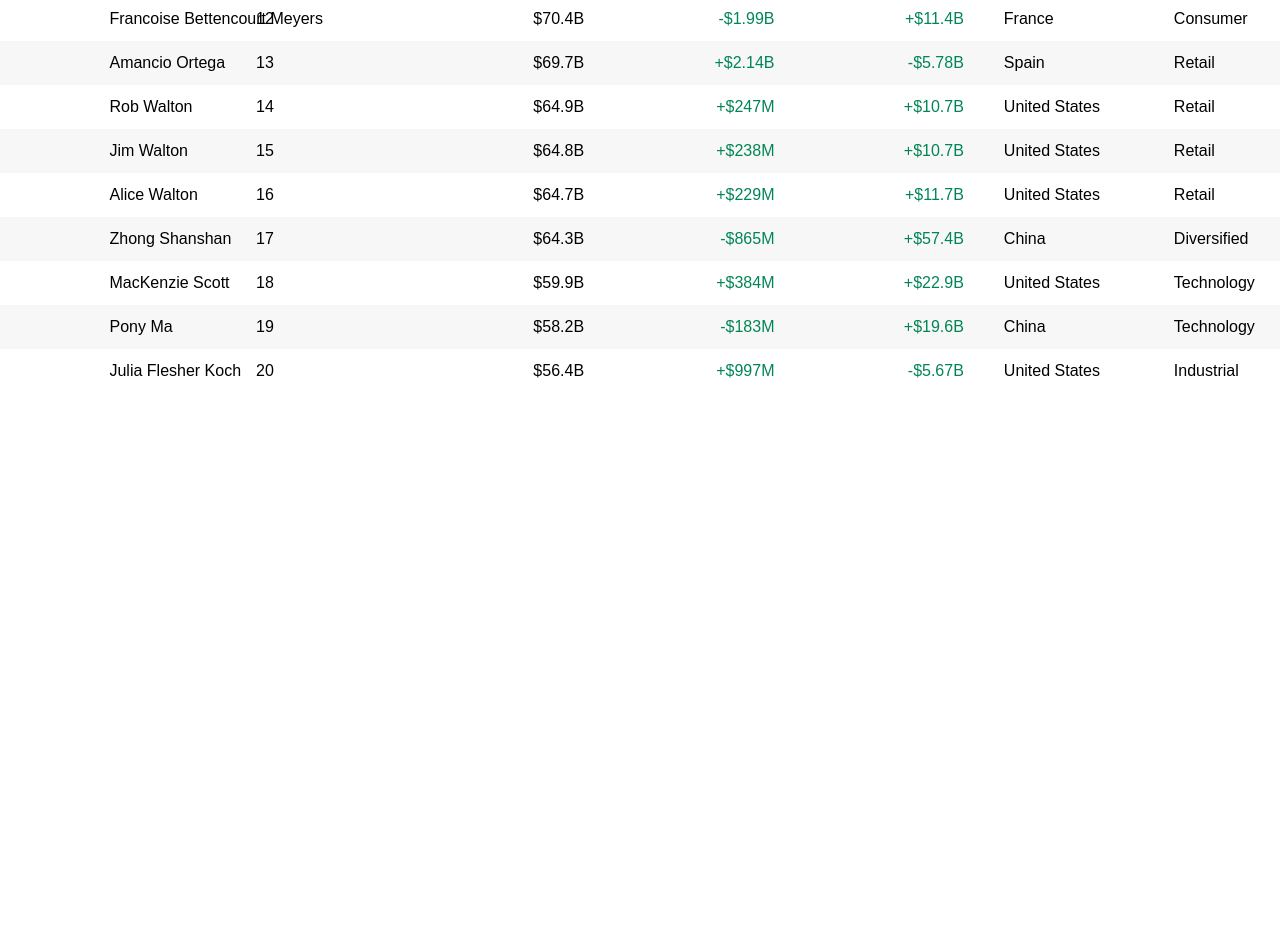
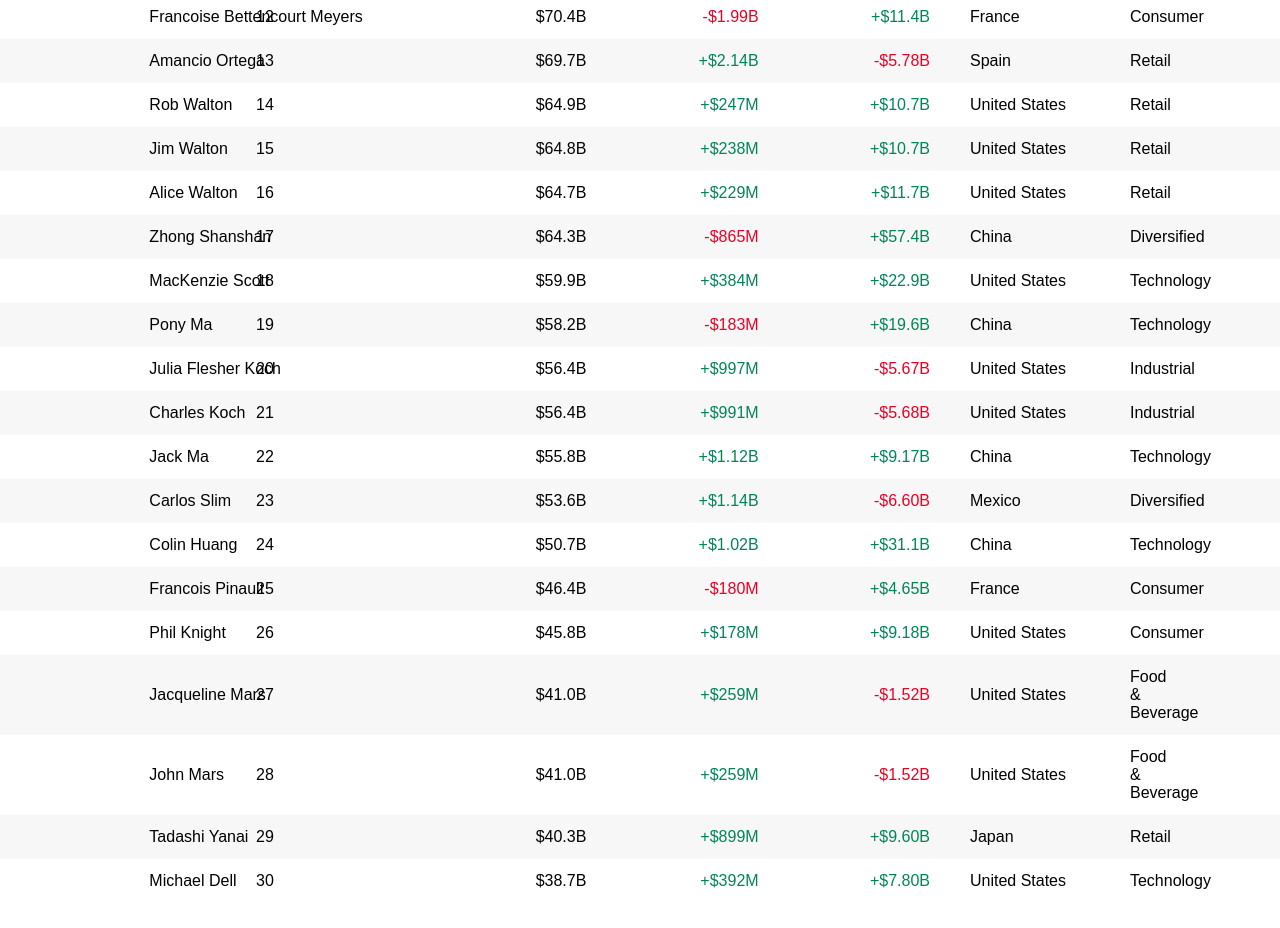
Before and after one commit to Sergey-Nag/sergey-nag.github.io, a plain HTML site: page HW_20/index.html in a window 1280 px wide. Shown: the part 602-1530 px from the top of the page. Before the commit the page ends 1045 px from the top, so only its background shows below. Drawn offline with Linux system fonts and the light colour scheme.

Commit message:
+10 rows data & sort buttons & adaptive

```diff
--- a/HW_20/index.html
+++ b/HW_20/index.html
@@ -4,6 +4,7 @@
 <head>
   <meta charset="UTF-8">
   <title>Сортировка таблицы</title>
+  <meta name="viewport" content="width=device-width, initial-scale=1">
   <link rel="stylesheet" href="https://stackpath.bootstrapcdn.com/font-awesome/4.7.0/css/font-awesome.min.css">
   <link rel="stylesheet" href="style.css">
 </head>
@@ -87,7 +88,7 @@
         <td class="name">Warren Buffett</td>
         <td class="total">$88.4B</td>
         <td class="change">+$1.62B</td>
-        <td class="change">-$883M</td>
+        <td class="change down">-$883M</td>
         <td class="country">United States</td>
         <td class="industry">Diversified</td>
       </tr>
@@ -144,7 +145,7 @@
         <td class="id">12</td>
         <td class="name">Francoise Bettencourt Meyers</td>
         <td class="total">$70.4B</td>
-        <td class="change">-$1.99B</td>
+        <td class="change down">-$1.99B</td>
         <td class="change">+$11.4B</td>
         <td class="country">France</td>
         <td class="industry">Consumer</td>
@@ -155,7 +156,7 @@
         <td class="name">Amancio Ortega</td>
         <td class="total">$69.7B</td>
         <td class="change">+$2.14B</td>
-        <td class="change">-$5.78B</td>
+        <td class="change down">-$5.78B</td>
         <td class="country">Spain</td>
         <td class="industry">Retail</td>
       </tr>
@@ -194,7 +195,7 @@
         <td class="id">17</td>
         <td class="name">Zhong Shanshan</td>
         <td class="total">$64.3B</td>
-        <td class="change">-$865M</td>
+        <td class="change down">-$865M</td>
         <td class="change">+$57.4B</td>
         <td class="country">China</td>
         <td class="industry">Diversified</td>
@@ -214,7 +215,7 @@
         <td class="id">19</td>
         <td class="name">Pony Ma</td>
         <td class="total">$58.2B</td>
-        <td class="change">-$183M</td>
+        <td class="change down">-$183M</td>
         <td class="change">+$19.6B</td>
         <td class="country">China</td>
         <td class="industry">Technology</td>
@@ -225,10 +226,111 @@
         <td class="name">Julia Flesher Koch</td>
         <td class="total">$56.4B</td>
         <td class="change">+$997M</td>
-        <td class="change">-$5.67B</td>
+        <td class="change down">-$5.67B</td>
         <td class="country">United States</td>
         <td class="industry">Industrial</td>
       </tr>
+
+      <tr class="data-row">
+        <td class="id">21</td>
+        <td class="name">Charles Koch</td>
+        <td class="total">$56.4B</td>
+        <td class="change">+$991M</td>
+        <td class="change down">-$5.68B</td>
+        <td class="country">United States</td>
+        <td class="industry">Industrial</td>
+      </tr>
+
+      <tr class="data-row">
+        <td class="id">22</td>
+        <td class="name">Jack Ma</td>
+        <td class="total">$55.8B</td>
+        <td class="change">+$1.12B</td>
+        <td class="change">+$9.17B</td>
+        <td class="country">China</td>
+        <td class="industry">Technology</td>
+      </tr>
+
+      <tr class="data-row">
+        <td class="id">23</td>
+        <td class="name">Carlos Slim</td>
+        <td class="total">$53.6B</td>
+        <td class="change">+$1.14B</td>
+        <td class="change down">-$6.60B</td>
+        <td class="country">Mexico</td>
+        <td class="industry">Diversified</td>
+      </tr>
+
+      <tr class="data-row">
+        <td class="id">24</td>
+        <td class="name">Colin Huang</td>
+        <td class="total">$50.7B</td>
+        <td class="change">+$1.02B</td>
+        <td class="change">+$31.1B</td>
+        <td class="country">China</td>
+        <td class="industry">Technology</td>
+      </tr>
+
+      <tr class="data-row">
+        <td class="id">25</td>
+        <td class="name">Francois Pinault</td>
+        <td class="total">$46.4B</td>
+        <td class="change down">-$180M</td>
+        <td class="change">+$4.65B</td>
+        <td class="country">France</td>
+        <td class="industry">Consumer</td>
+      </tr>
+
+      <tr class="data-row">
+        <td class="id">26</td>
+        <td class="name">Phil Knight</td>
+        <td class="total">$45.8B</td>
+        <td class="change">+$178M</td>
+        <td class="change">+$9.18B</td>
+        <td class="country">United States</td>
+        <td class="industry">Consumer</td>
+      </tr>
+
+      <tr class="data-row">
+        <td class="id">27</td>
+        <td class="name">Jacqueline Mars</td>
+        <td class="total">$41.0B</td>
+        <td class="change">+$259M</td>
+        <td class="change down">-$1.52B</td>
+        <td class="country">United States</td>
+        <td class="industry">Food & Beverage</td>
+      </tr>
+
+      <tr class="data-row">
+        <td class="id">28</td>
+        <td class="name">John Mars</td>
+        <td class="total">$41.0B</td>
+        <td class="change">+$259M</td>
+        <td class="change down">-$1.52B</td>
+        <td class="country">United States</td>
+        <td class="industry">Food & Beverage</td>
+      </tr>
+
+      <tr class="data-row">
+        <td class="id">29</td>
+        <td class="name">Tadashi Yanai</td>
+        <td class="total">$40.3B</td>
+        <td class="change">+$899M</td>
+        <td class="change">+$9.60B</td>
+        <td class="country">Japan</td>
+        <td class="industry">Retail</td>
+      </tr>
+
+      <tr class="data-row">
+        <td class="id">30</td>
+        <td class="name">Michael Dell</td>
+        <td class="total">$38.7B</td>
+        <td class="change">+$392M</td>
+        <td class="change">+$7.80B</td>
+        <td class="country">United States</td>
+        <td class="industry">Technology</td>
+      </tr>
+
     </tbody>
   </table>
   <script src="main.js"></script>
--- a/HW_20/style.css
+++ b/HW_20/style.css
@@ -1,3 +1,7 @@
+:root {
+  --padding-width: 20%;
+}
+
 * {
   margin: 0;
   padding: 0;
@@ -17,22 +21,27 @@ table {
 
 thead {
   font-weight: 900;
-  font-size: .9em;
+  font-size: .85em;
 }
 
 td {
+  min-width: 110px;
   padding: 13px 20px;
-/*  min-width: 150px;*/
 }
 
 thead tr td:first-child,
 .data-row td:first-child {
-  padding-left: 20%;
+  padding-left: var(--padding-width);
 }
 
 thead tr td:last-child,
 .data-row td:last-child {
-  padding-right: 20%;
+  padding-right: var(--padding-width);
+}
+
+@media screen and (max-width: 768px) {
+  :root {--padding-width: 20px;}
+  body {font-size: 14px;}
 }
 
 
@@ -49,12 +58,6 @@ thead tr td:last-child,
   text-decoration: underline dashed;
 }
 
-/*
-.col-title .fa::before {
-  display: none;
-  margin-right: 5px;
-}
-*/
 .col-title::before {
   content: "\f0dc";
   font-size: .9em;
```
